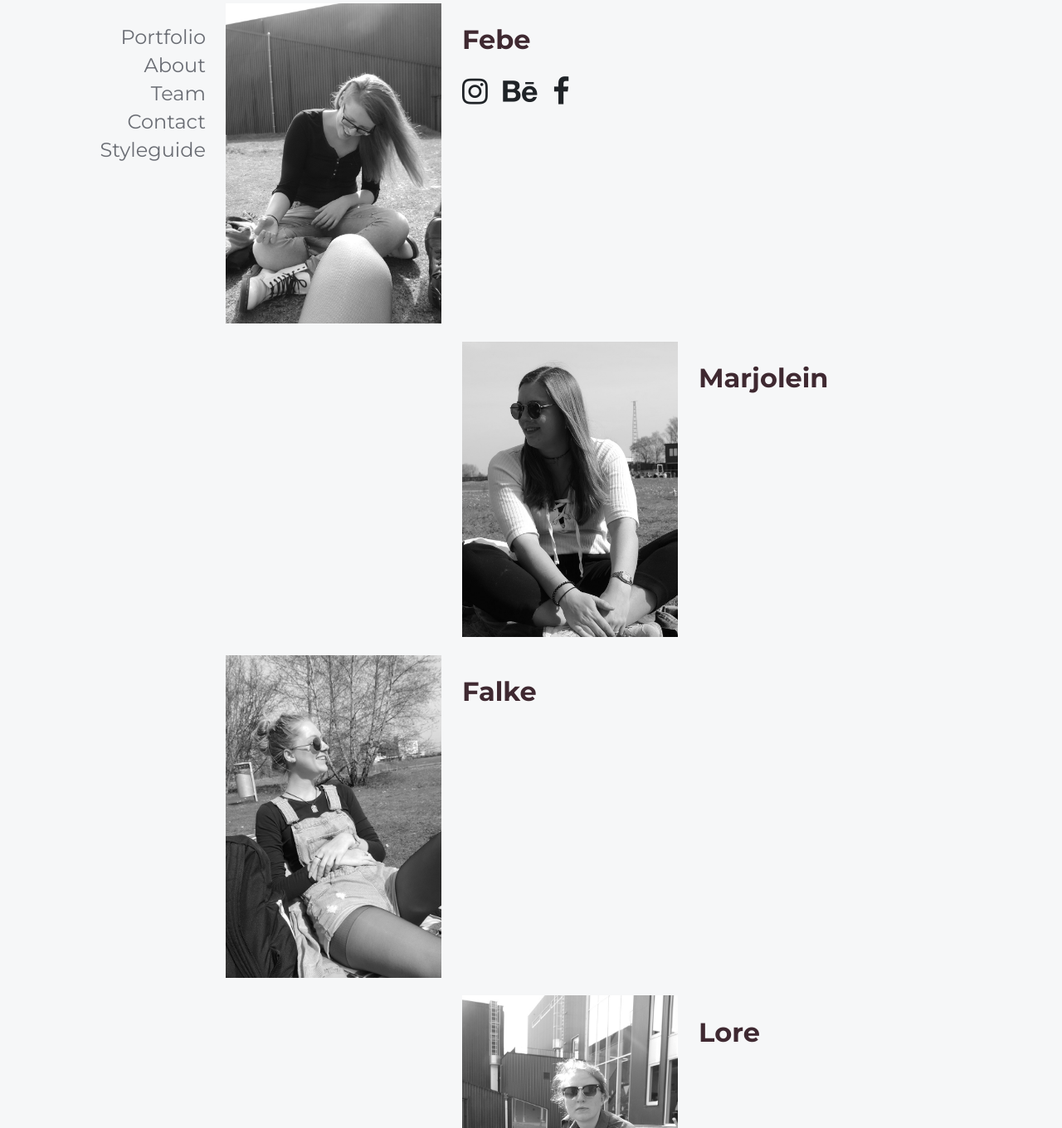
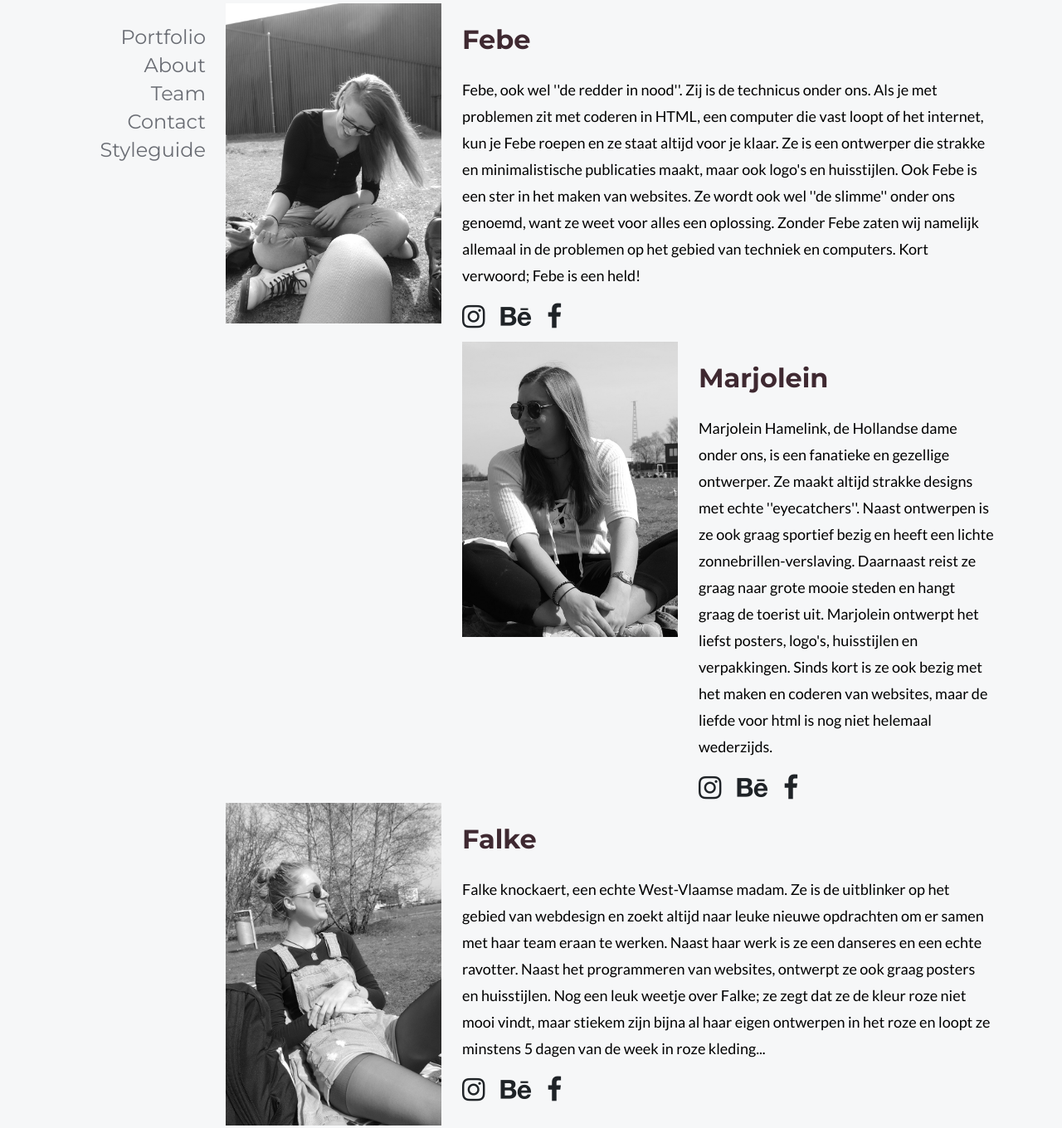
Before and after one commit to febepeir/1617.webd2, a plain HTML site: page team.html in a window 1280 px wide. Shown: the part 183-1543 px from the top of the page at 83% size. Drawn offline with Linux system fonts and the light colour scheme.

Commit message:
bewerking

```diff
--- a/team.html
+++ b/team.html
@@ -95,12 +95,19 @@
                 </div>
                 <div class="grid__column-7">
                     <h1>Febe</h1>
-                    <p></p>
                     <p>
-                        <a href="https://www.instagram.com/?hl=nl"><i class="fa fa-instagram fa-2x" aria-hidden="true"></i></a>
-                        <a href="https://www.behance.net/"><i class="fa fa-behance fa-2x" aria-hidden="true"></i></i></a>
-                        <a href="https://www.facebook.com/"><i class="fa fa-facebook fa-2x" aria-hidden="true"></i></a>
+                        Febe, ook wel ''de redder in nood''.
+                        Zij is de technicus onder ons.
+                        Als je met problemen zit met coderen in HTML, een computer die vast loopt of het internet, kun je Febe roepen en ze staat altijd voor je klaar.
+                        Ze is een ontwerper die strakke en minimalistische publicaties maakt, maar ook logo's en huisstijlen.
+                        Ook Febe is een ster in het maken van websites.
+                        Ze wordt ook wel ''de slimme'' onder ons genoemd, want ze weet voor alles een oplossing.
+                        Zonder Febe zaten wij namelijk allemaal in de problemen op het gebied van techniek en computers.
+                        Kort verwoord; Febe is een held!
                     </p>
+                    <a href="https://www.instagram.com/?hl=nl"><i class="fa fa-instagram fa-2x" aria-hidden="true"></i></a>
+                    <a href="https://www.behance.net/"><i class="fa fa-behance fa-2x" aria-hidden="true"></i></i></a>
+                    <a href="https://www.facebook.com/"><i class="fa fa-facebook fa-2x" aria-hidden="true"></i></a>
                 </div>
             </div>
 
@@ -110,7 +117,17 @@
                 </div>
                 <div class="grid__column-4">
                     <h1>Marjolein</h1>
-                    <p></p>
+                    <p>
+                        Marjolein Hamelink, de Hollandse dame onder ons, is een fanatieke en gezellige ontwerper.
+                        Ze maakt altijd strakke designs met echte ''eyecatchers''.
+                        Naast ontwerpen is ze ook graag sportief bezig en heeft een lichte zonnebrillen-verslaving.
+                        Daarnaast reist ze graag naar grote mooie steden en hangt graag de toerist uit.
+                        Marjolein ontwerpt het liefst posters, logo's, huisstijlen en verpakkingen.
+                        Sinds kort is ze ook bezig met het maken en coderen van websites, maar de liefde voor html is nog niet helemaal wederzijds.
+                    </p>
+                    <a href="https://www.instagram.com/?hl=nl"><i class="fa fa-instagram fa-2x" aria-hidden="true"></i></a>
+                    <a href="https://www.behance.net/"><i class="fa fa-behance fa-2x" aria-hidden="true"></i></i></a>
+                    <a href="https://www.facebook.com/"><i class="fa fa-facebook fa-2x" aria-hidden="true"></i></a>
                 </div>
             </div>
 
@@ -120,7 +137,16 @@
                 </div>
                 <div class="grid__column-7">
                     <h1>Falke</h1>
-                    <p></p>
+                    <p>
+                        Falke knockaert, een echte West-Vlaamse madam.
+                        Ze is de uitblinker op het gebied van webdesign en zoekt altijd naar leuke nieuwe opdrachten om er samen met haar team eraan te werken.
+                        Naast haar werk is ze een danseres en een echte ravotter.
+                        Naast het programmeren van websites, ontwerpt ze ook graag posters en huisstijlen.
+                        Nog een leuk weetje over Falke; ze zegt dat ze de kleur roze niet mooi vindt, maar stiekem zijn bijna al haar eigen ontwerpen in het roze en loopt ze minstens 5 dagen van de week in roze kleding...
+                    </p>
+                    <a href="https://www.instagram.com/?hl=nl"><i class="fa fa-instagram fa-2x" aria-hidden="true"></i></a>
+                    <a href="https://www.behance.net/"><i class="fa fa-behance fa-2x" aria-hidden="true"></i></i></a>
+                    <a href="https://www.facebook.com/"><i class="fa fa-facebook fa-2x" aria-hidden="true"></i></a>
                 </div>
             </div>
 
@@ -130,7 +156,17 @@
                 </div>
                 <div class="grid__column-4">
                     <h1>Lore</h1>
-                    <p></p>
+                    <p>
+                        Lore Heyvaert is een van de partners binnen dit team.
+                        Lore is iemand die altijd (maar dan ook echt altijd) vrolijk is en daarbij dan ook nog eens de longen uit haar lijf zingt.
+                        Ze blijft daardoor steeds enthousiast tijdens het ontwerpen en weet precies hoe ze het team moet motiveren.
+                        Naast het zingen tijdens het werk ontwerpt ze graag logo's en posters en is ze altijd op zoek naar nieuwe uitdagingen.
+                        Buiten dit bedrijf vind ze reizen en daarbij ook nieuwe plaatsen ontdekken heel leuk.
+                        Naast het vele gezang, drumt ze ook nog en speelt ze ook nog eens piano! Een echt muzikaal talent dus.
+                    </p>
+                    <a href="https://www.instagram.com/?hl=nl"><i class="fa fa-instagram fa-2x" aria-hidden="true"></i></a>
+                    <a href="https://www.behance.net/"><i class="fa fa-behance fa-2x" aria-hidden="true"></i></i></a>
+                    <a href="https://www.facebook.com/"><i class="fa fa-facebook fa-2x" aria-hidden="true"></i></a>
                 </div>
             </div>
 
```
